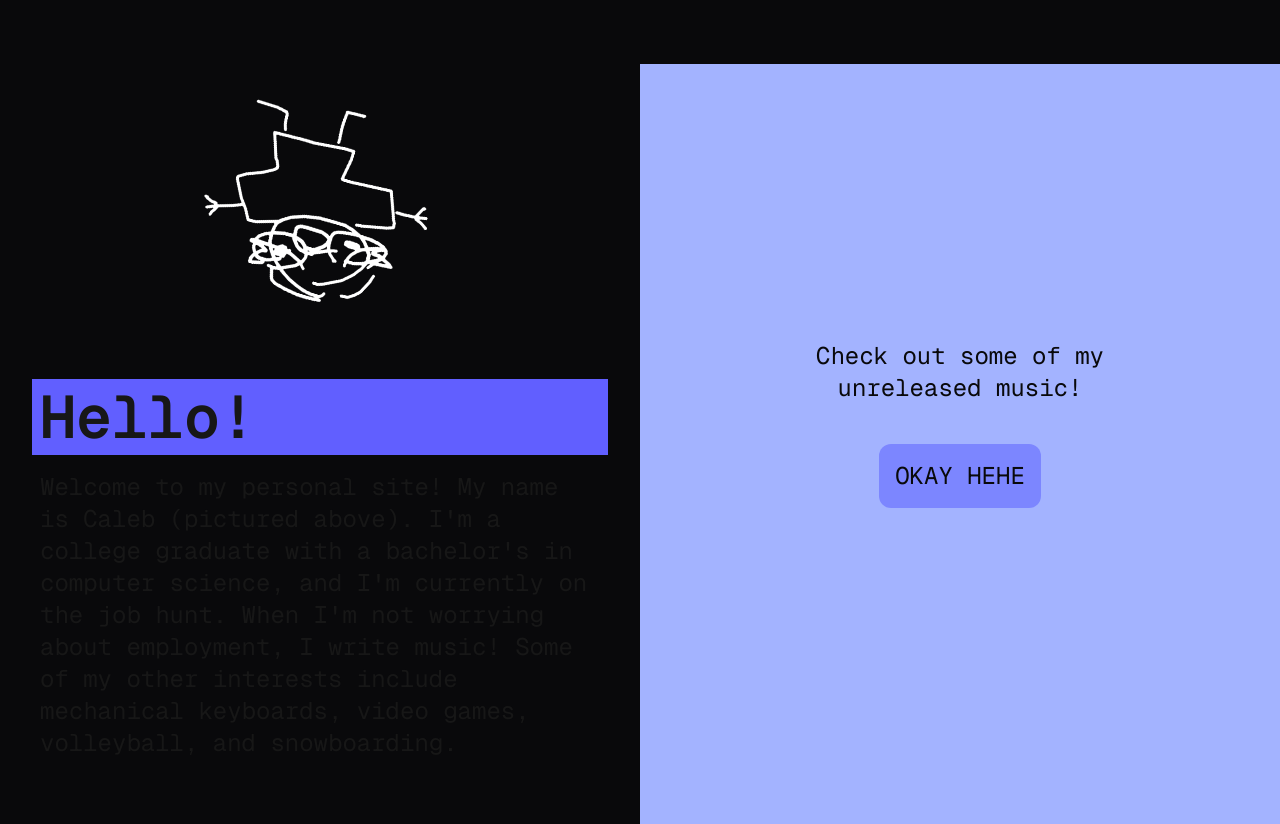
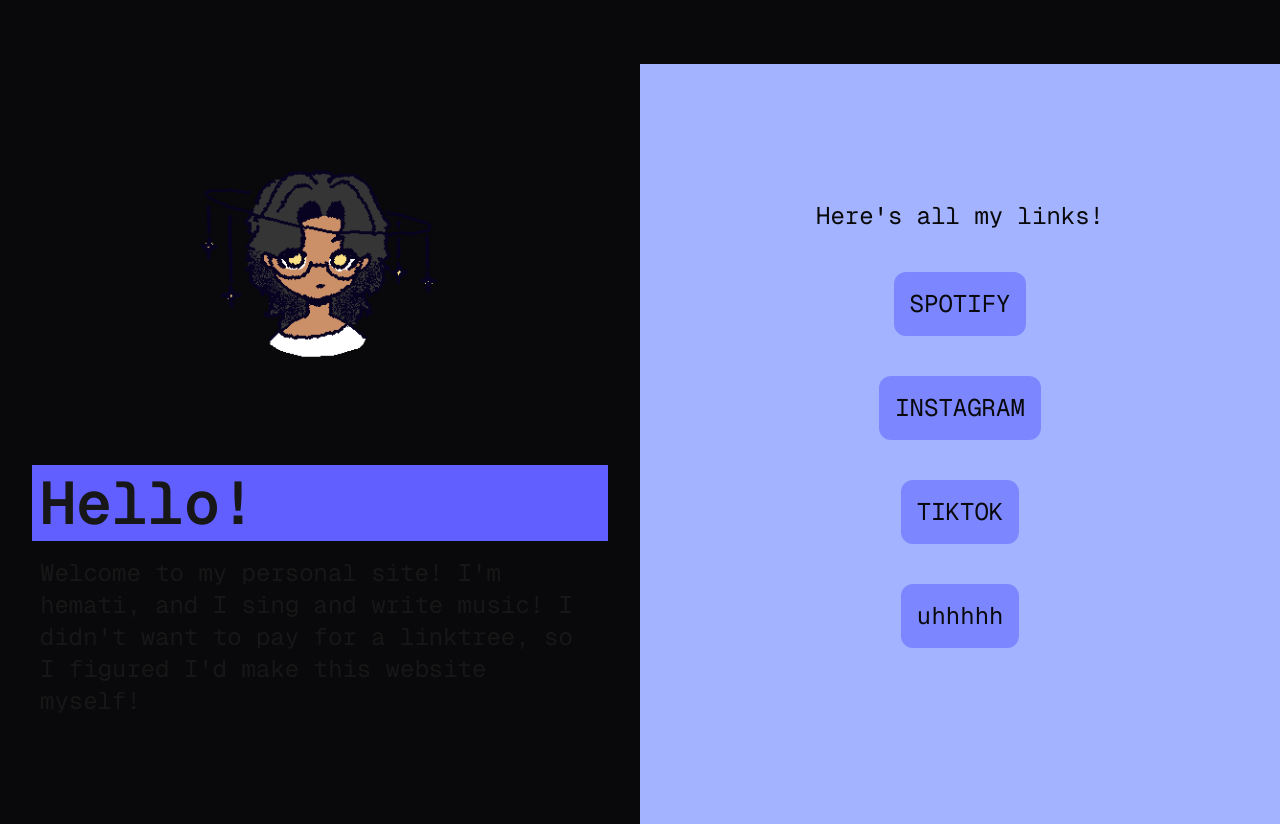
Before and after one commit to hematii/hematii.github.io, a Next.js app: page / in a window 1280 px wide. Built offline with nearby package versions, Linux system fonts and the light colour scheme; some icons are missing.

Commit message:
add social links, change image, change home text, remove closing tag from layout.tsx

```diff
--- a/app/music/page.tsx
+++ b/app/music/page.tsx
@@ -2,7 +2,10 @@ export default function music() {
   return (
     <div className="w-full h-screen flex flex-col items-center justify-center font-mono text-2xl">
       <div className="border-b-2 border-[#ededed] m-4">
-        <p>Here's some of the songs I've written!</p>
+        <p>
+          Here's some of the beta versions of songs I wrote (I know there's only
+          one song here, I'm working on it lol)!
+        </p>
       </div>
       <div className="flex flex-col items-center gap-2 m-4">
         <p>With You (snippet)</p>
--- a/app/page.tsx
+++ b/app/page.tsx
@@ -3,15 +3,17 @@ import Image from "next/image";
 export default function Home() {
   return (
     <div className="w-full flex flex-col font-mono lg:flex-row flex-wrap">
+      {/* Image and Text */}
       <div className="flex flex-col w-full lg:w-1/2 h-screen items-center p-2 place-content-evenly bg-zinc-950">
         {/* Image */}
         <div className="flex w-3/5 lg:w-2/5">
           <Image
-            src="/bigjimage.png"
+            src="/wigglypfp.gif"
             alt="incredible self portrait"
             width={1600}
             height={1600}
-            className="aspect-square animate-[spin_10s_linear_infinite]"
+            className="aspect-square"
+            // className="aspect-square animate-[spin_10s_linear_infinite]"
           />
         </div>
         {/* Text */}
@@ -20,22 +22,36 @@ export default function Home() {
             Hello!
           </h1>
           <p className="mx-4 p-2 text-l lg:text-2xl antialiased">
-            Welcome to my personal site! My name is Caleb (pictured above). I'm
-            a college graduate with a bachelor's in computer science, and I'm
-            currently on the job hunt. When I'm not worrying about employment, I
-            write music! Some of my other interests include mechanical
-            keyboards, video games, volleyball, and snowboarding.
+            Welcome to my personal site! I'm hemati, and I sing and write music!
+            I didn't want to pay for a linktree, so I figured I'd make this
+            website myself!
           </p>
         </div>
       </div>
-      {/* Audio */}
+      {/* Links */}
       <div className="flex flex-col w-full lg:w-1/2 h-screen bg-indigo-300 text-zinc-950 items-center place-content-center gap-10 text-l lg:text-2xl">
-        <p className="w-2/3 items-center text-center">
-          Check out some of my unreleased music!
-        </p>
+        <p className="w-2/3 items-center text-center">Here's all my links!</p>
+        <a
+          href="https://open.spotify.com/artist/3YYDdxz9quHhrw3rptfpf0"
+          target="_blank"
+        >
+          <button className="bg-indigo-400 hover:bg-indigo-500 active:bg-indigo-500 p-4 rounded-xl cursor-pointer">
+            SPOTIFY
+          </button>
+        </a>
+        <a href="https://www.instagram.com/heyitshemati" target="_blank">
+          <button className="bg-indigo-400 hover:bg-indigo-500 active:bg-indigo-500 p-4 rounded-xl cursor-pointer">
+            INSTAGRAM
+          </button>
+        </a>
+        <a href="https://www.tiktok.com/@heyitshemati" target="_blank">
+          <button className="bg-indigo-400 hover:bg-indigo-500 active:bg-indigo-500 p-4 rounded-xl cursor-pointer">
+            TIKTOK
+          </button>
+        </a>
         <a href="/music">
           <button className="bg-indigo-400 hover:bg-indigo-500 active:bg-indigo-500 p-4 rounded-xl cursor-pointer">
-            OKAY HEHE
+            uhhhhh
           </button>
         </a>
       </div>
```
Also changed, not shown: public/wigglypfp.gif (added).
